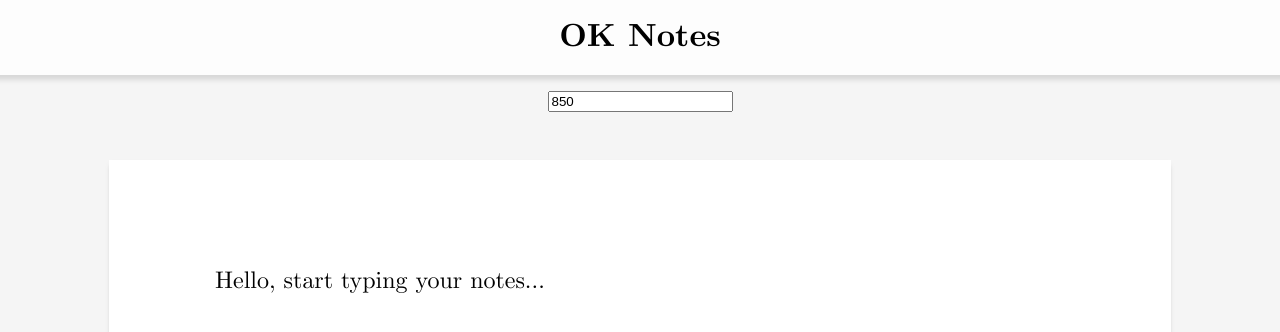
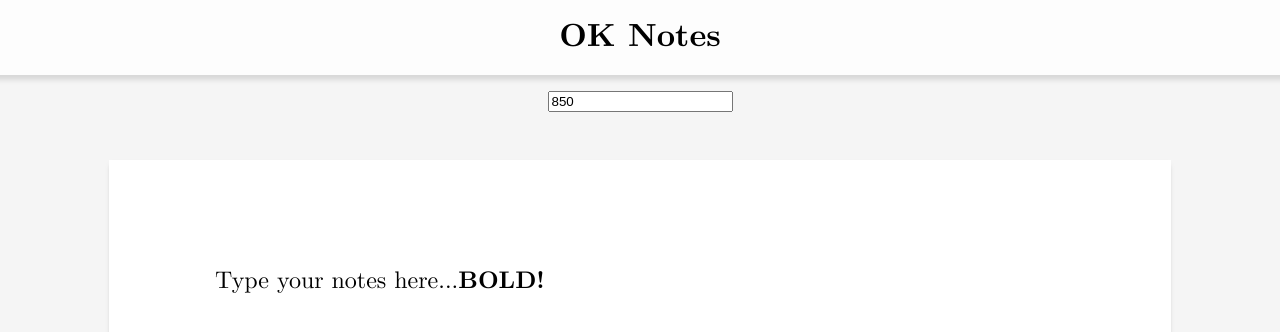
Before and after one commit to czoop/k-notes, a Svelte app: page / in a window 1280 px wide. Shown: the top 332 px of the page. Built offline with nearby package versions, Linux system fonts and the light colour scheme.

Commit message:
Made changes to content storage

```diff
--- a/src/components/PageContent.svelte
+++ b/src/components/PageContent.svelte
@@ -1,43 +1,59 @@
 <script>
   import { tick } from "svelte"
 
-  let text = "Hello, start typing your notes..."
+  let content = [
+    { classes: ["normal"], text: "Type your notes here...", el: null },
+    { classes: ["bold"], text: "BOLD!", el: null },
+  ]
+
+  $: console.log(content)
 
   async function handleKeydown(event) {
     let selection = window.getSelection()
-    console.log(selection)
+    let range = selection.getRangeAt(0)
+    let container = range.startContainer
 
-    // Save all the ranges
-    // let range = selection.getRangeAt(0)
+    console.log(container)
 
-    // Change the text
-    text = text.toUpperCase()
+    // Find the matching object
+    let part = content.filter((p) => range.intersectsNode(p.el))
+    console.log(part)
+
+    let start = range.startOffset
+    let end = range.endOffset
+    // console.log(container, start, end)
 
     // Restore the ranges
-    await tick()
-    let text_node = this.childNodes[0]
-    selection.removeAllRanges()
-
-    let new_range = document.createRange()
-    new_range.setStart(text_node, 0)
-    new_range.setEnd(text_node, 5)
-
-    selection.addRange(new_range)
-    console.log(this)
+    // await tick()
+    // let text_node = this.childNodes[0]
+    // selection.removeAllRanges()
+    // let new_range = document.createRange()
+    // new_range.setStart(text_node, 0)
+    // new_range.setEnd(text_node, 5)
+    // selection.addRange(new_range)
   }
-
-  // let handleKeydown = (event) => {
-  //   console.log(this)
-  // }
 </script>
 
 <style>
   div {
     font-size: 1.5rem;
   }
+
+  .normal {
+    font-style: normal;
+  }
+
+  .bold {
+    font-weight: bold;
+  }
 </style>
 
-<div
-  contenteditable="true"
-  bind:textContent={text}
-  on:keydown|preventDefault={handleKeydown} />
+<div on:keydown|preventDefault={handleKeydown}>
+  {#each content as { classes, text, el }}
+    <span
+      contenteditable="true"
+      bind:textContent={text}
+      bind:this={el}
+      class={classes} />
+  {/each}
+</div>
```
